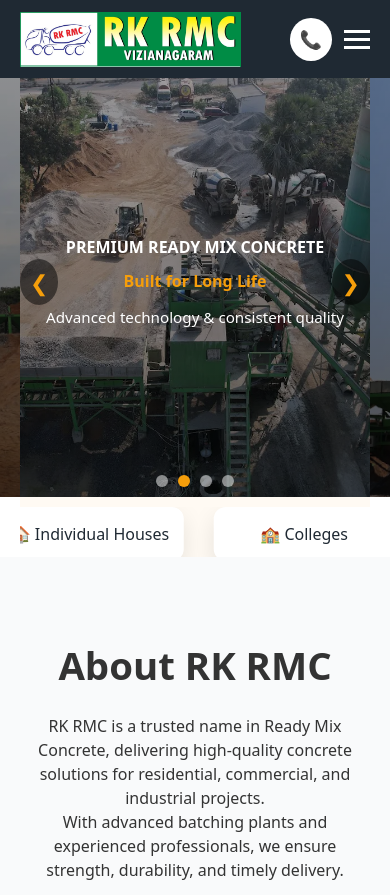
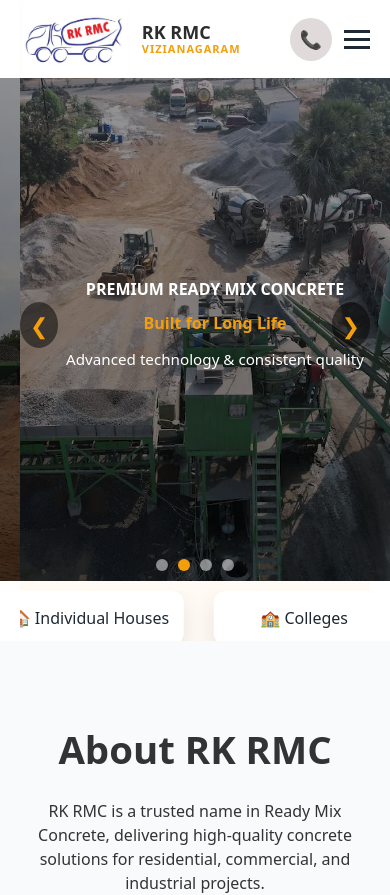
Before and after one commit to AnilkumarMadanala/rkreadymixconcrete, a React (Vite) app: page / in a window 390 px wide. Shown: the top 895 px of the page. Built offline with nearby package versions, Linux system fonts and the light colour scheme.

Commit message:
logo changes commit

```diff
--- a/src/components/Navbar.jsx
+++ b/src/components/Navbar.jsx
@@ -10,11 +10,17 @@
   return (
     <nav className="navbar">
       {/* LOGO */}
-      <div className="navbar-logo">
-        <a href="#home" onClick={closeMenu}>
-          <img src={logo} alt="RK Ready Mix Concrete" />
-        </a>
-      </div>
+   <div className="navbar-logo">
+  <a href="#home" onClick={closeMenu}>
+    <img src={logo} alt="RK Ready Mix Concrete" />
+    <div className="logo-text">
+      <span className="logo-title">RK RMC</span>
+      <span className="logo-subtitle">VIZIANAGARAM</span>
+    </div>
+  </a>
+</div>
+
+
 
       {/* NAV LINKS */}
       <ul className={`navbar-links ${menuOpen ? "active" : ""}`}>
--- a/src/index.css
+++ b/src/index.css
@@ -47,6 +47,10 @@
 ul {
   list-style: none;
 }
-html {
-  scroll-behavior: smooth;
+
+html, body {
+  margin: 0;
+  padding: 0;
+  width: 100%;
+  overflow-x: hidden;
 }
--- a/src/styles/home.css
+++ b/src/styles/home.css
@@ -1,21 +1,24 @@
 /* HERO SECTION */
 .hero {
-  width: 100%;
+  width: 100vw;
   height: calc(100vh - 80px);
   position: relative;
   overflow: hidden;
   margin-top: -70px;
+
 }
 
 /* SLIDER */
 .slider {
   display: flex;
+   width: 100vw;
   height: 100%;
   transition: transform 0.8s ease-in-out;
 }
 
 .slide {
   min-width: 100%;
+   width: 100vw;
   height: 100%;
   position: relative;
 }
@@ -115,8 +118,12 @@
 
 /* ---------------- MOBILE OPTIMIZATION ---------------- */
 @media (max-width: 768px) {
+  body {
+    padding-top: 78px;
+  }
+
   .hero {
-    height: 65vh;
+    height: 75vh;
   }
 
   .hero-overlay h1 {
--- a/src/styles/navbar.css
+++ b/src/styles/navbar.css
@@ -9,7 +9,7 @@
   align-items: center;
   justify-content: space-between;
   padding: 14px 40px;
-  background-color: #1f2933;
+  background-color: #ffffff;
   z-index: 9999;
 }
 
@@ -20,8 +20,42 @@
 
 /* LOGO */
 .navbar-logo img {
-  height: 55px;
+  height: 75px;              /* 🔥 reduce height */
+  width: auto;
+  display: block;            /* removes inline gap */
+  object-fit: contain;
 }
+.navbar-logo a {
+  display: flex;
+  align-items: center;       /* ✅ vertical center */
+  justify-content: flex-start;
+  gap: 12px;
+  height: 100%;
+  text-decoration: none;
+}
+
+
+.logo-text {
+  display: flex;
+  flex-direction: column;
+  justify-content: center;   /* ✅ center text vertically */
+  line-height: 1.1;
+}
+
+.logo-title {
+  font-size: 22px;
+  font-weight: 800;
+  color: #2d2d2d;
+}
+
+.logo-subtitle {
+  font-size: 13px;
+  font-weight: 700;
+  color: #f59e0b;
+  letter-spacing: 1px;
+}
+
+
 
 /* LINKS (DESKTOP) */
 .navbar-links {
@@ -31,7 +65,7 @@
 }
 
 .navbar-links li a {
-  color: #ffffff;
+  color: #1f2933;
   font-size: 16px;
   font-weight: 500;
   text-decoration: none;
@@ -62,7 +96,7 @@
 .hamburger span {
   width: 26px;
   height: 3px;
-  background: #ffffff;
+  background: #1f2933;
   transition: 0.3s ease;
 }
 
@@ -76,6 +110,15 @@
   .navbar {
     padding: 12px 20px;
   }
+  .navbar-logo img {
+    height: 75px;
+  }
+   .logo-title {
+    font-size: 18px;
+  }
+   .logo-subtitle {
+    font-size: 11px;
+  }
 
   /* MOBILE MENU */
   .navbar-links {
@@ -83,7 +126,7 @@
     top: 78px;
     left: 0;
     width: 100%;
-    background: #1f2933;
+    background: #ffffff;
     flex-direction: column;
     align-items: center;
     gap: 20px;
@@ -108,7 +151,7 @@
   }
 
   .mobile-call a {
-    background: #ffffff;
+    background: #e1dada;
     color: #1f2933;
     padding: 8px 10px;
     border-radius: 50%;
```
Also changed, not shown: src/assets/logo/logo1.jpeg.
